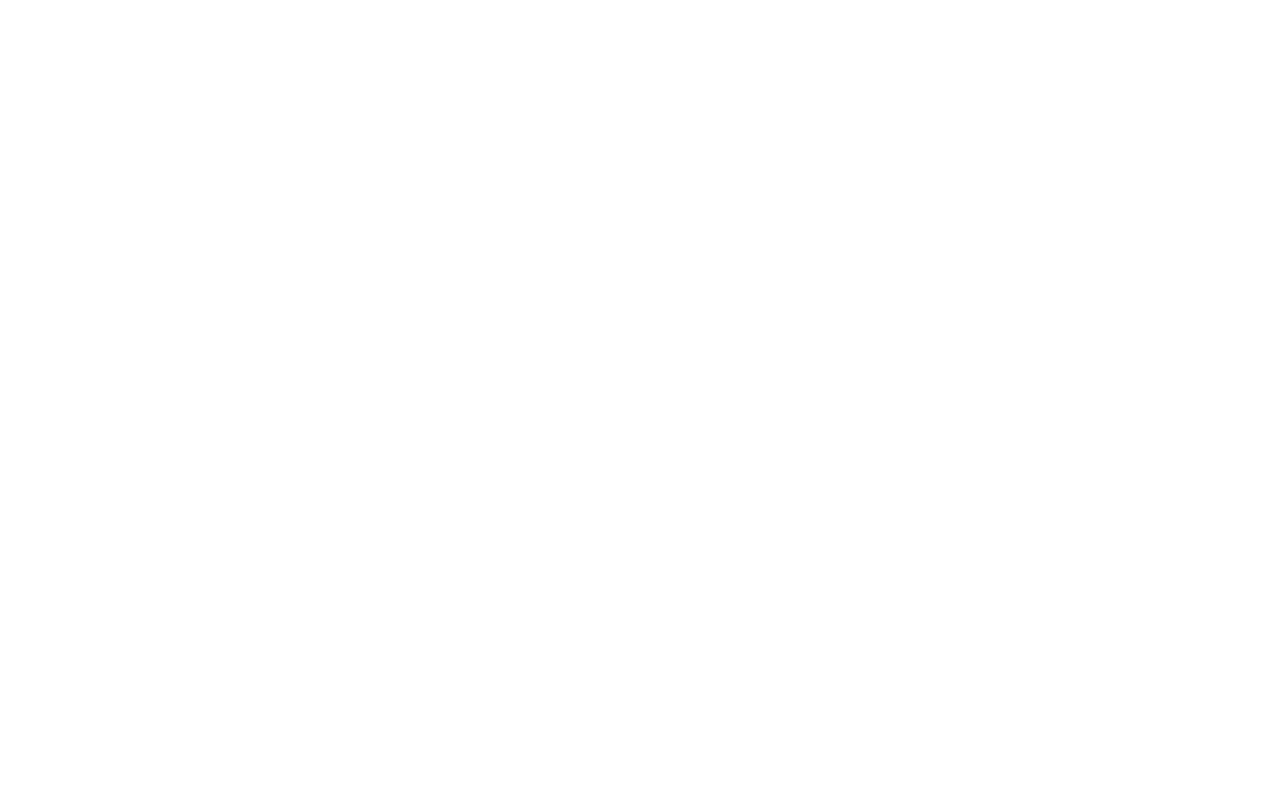
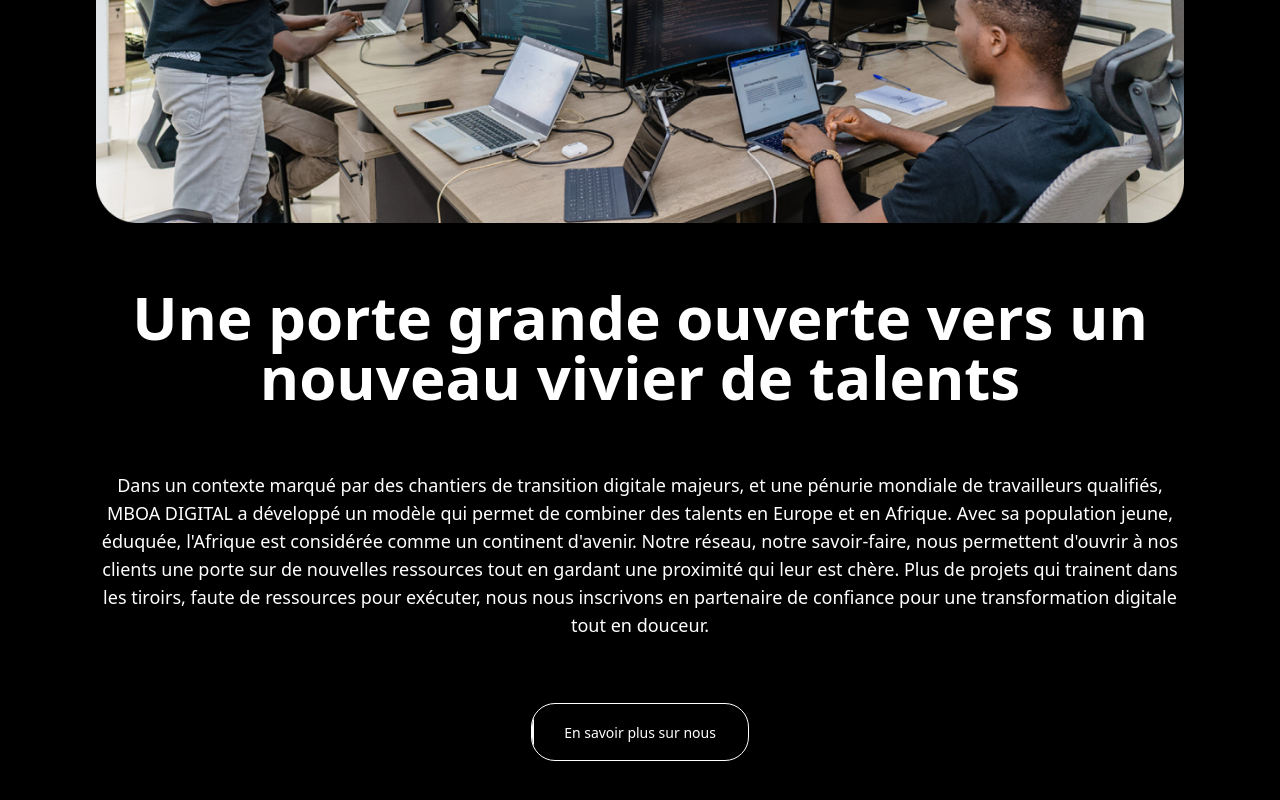
Before and after one commit to kabrelangelo/Clone-Mboa-Digital, a React (Vite) app: page /home in a window 1280 px wide. Shown: the part 1298-2098 px from the top of the page. Before the commit the page ends 904 px from the top, so only its background shows below. Built offline with nearby package versions, Linux system fonts and the light colour scheme.

Commit message:
BlackSection

```diff
--- a/src/pages/home/Home.jsx
+++ b/src/pages/home/Home.jsx
@@ -1,12 +1,14 @@
 import React from 'react'
 import HeroPage from './components/HeroPage'
 import GridBloc from './components/GridBloc'
+import BlackSection from './components/BlackSection'
 
 export default function Home() {
   return (
     <div>
       <HeroPage/>
       <GridBloc/>
+      <BlackSection/>
     </div>
   )
 }
--- /dev/null
+++ b/src/pages/home/components/BlackSection.jsx
@@ -0,0 +1,38 @@
+import React from 'react';
+import { Link } from 'react-router-dom';
+
+const BlackSection = () => {
+    return (
+        <div className='grid grid-cols-1 bg-black min-h-screen w-full'>
+  <div className="flex flex-col justify-center gap-8 sm:gap-12 md:gap-16 py-12 sm:py-16 md:py-24 px-4 sm:px-8 md:px-16 lg:px-24 text-white text-center">
+    <img src="/teams-working.png" alt="" className='max-w-full h-auto mx-auto' />
+    <h2 className='text-3xl sm:text-4xl md:text-5xl lg:text-6xl font-bold'>Une porte grande ouverte vers un nouveau vivier de talents</h2>
+    <p className='md:text-lg text-sm'>Dans un contexte marqué par des chantiers de transition digitale majeurs,
+    et une pénurie mondiale de travailleurs qualifiés, MBOA DIGITAL a développé un modèle
+    qui permet de combiner des talents en Europe et en Afrique. Avec sa population jeune, éduquée,
+    l'Afrique est considérée comme un continent d'avenir. Notre réseau, notre savoir-faire,
+    nous permettent d'ouvrir à nos clients une porte sur de nouvelles ressources tout en gardant une
+    proximité qui leur est chère. Plus de projets qui trainent dans les tiroirs, faute de ressources pour exécuter,
+    nous nous inscrivons en partenaire de confiance pour une transformation digitale tout en douceur.</p>
+    <div>
+    <Link
+  className="group rounded-3xl relative inline-block overflow-hidden border border-white px-8 py-4 focus:outline-none focus:ring"
+  to="/case-studies"
+>
+  <span
+    className="absolute inset-y-0 left-0 w-[2px] bg-white transition-all group-hover:w-full group-active:bg-black"
+  ></span>
+
+  <span
+    className="relative text-sm font-medium text-white transition-colors duration-1000 group-hover:text-black"
+  >
+   En savoir plus sur nous
+  </span>
+</Link>
+</div>
+  </div>
+</div>
+    );
+};
+
+export default BlackSection;
--- a/src/pages/home/components/HeroPage.jsx
+++ b/src/pages/home/components/HeroPage.jsx
@@ -13,7 +13,7 @@
       </p>
       <Link
   className="group rounded-3xl relative inline-block overflow-hidden border border-black px-8 py-4 focus:outline-none focus:ring"
-  href="#"
+  to="#"
 >
   <span
     className="absolute inset-y-0 left-0 w-[2px] bg-black transition-all group-hover:w-full group-active:bg-black"
```
Also changed, not shown: src/pages/home/components/GridBloc.jsx (+1 -6 lines), public/teams-working.png (added).
